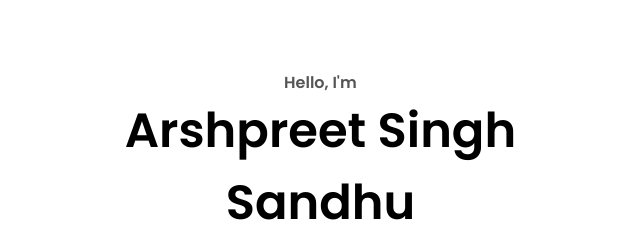
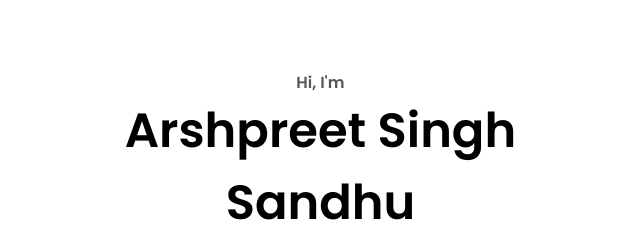
Before and after one commit to iPrakharV/ArshSSandhu.github.io, a plain HTML site: page index.html in a window 1280 px wide. Shown: the part 219-455 px from the top of the page, 517-1157 px from the left. Drawn offline with Linux system fonts and the light colour scheme.

Commit message:
changed to Hi

```diff
--- a/index.html
+++ b/index.html
@@ -45,7 +45,7 @@
              >
         </div>
         <div class="section__text">
-            <p class="section__text__p1">Hello, I'm</p>
+            <p class="section__text__p1">Hi, I'm</p>
             <h1 class="title">Arshpreet Singh Sandhu</h1>
             <p class="section__text__p2">Computer Science Undergrad at Purdue University</p>
             <div class="btn-container">
```
